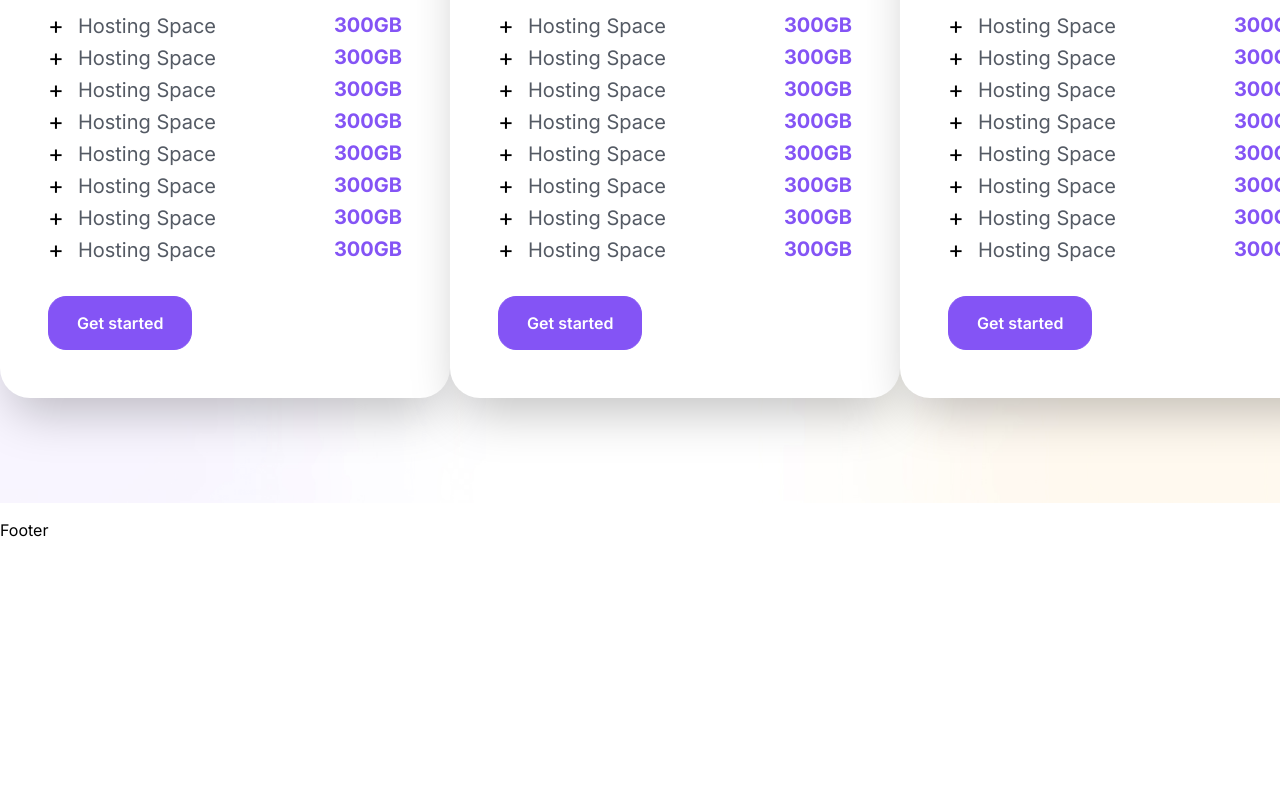
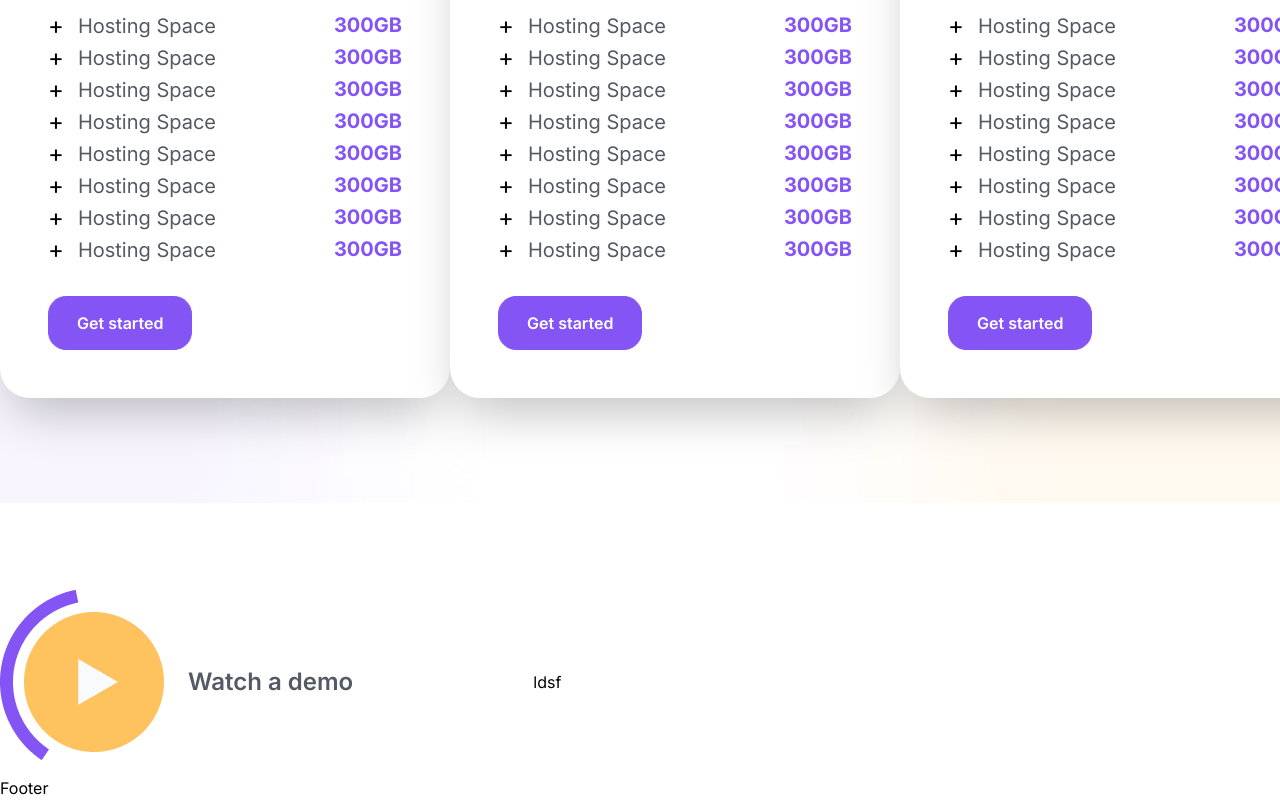
Before and after one commit to sajibkhandev/Innovate4, a Next.js app: page / in a window 1280 px wide. Shown: the part 4790-5590 px from the top of the page. Before the commit the page ends 5332 px from the top, so only its background shows below. Built offline with nearby package versions, Linux system fonts and the light colour scheme.

Commit message:
reteing part left part done

```diff
--- /dev/null
+++ b/app/components/rateing.js
@@ -0,0 +1,25 @@
+import Image from 'next/image'
+import React from 'react'
+import ImageRate from './../../public/rateing.png'
+
+const Rateing = () => {
+  return (
+    <div className='max-w-container mx-auto '>
+        <div className='flex justify-center items-center pt-[70px]'>
+            <div className='w-5/12 flex items-center'>
+            <Image
+            src={ImageRate}
+
+            alt="Picture of the author"
+          />
+          <h6 className='text-[24px] text-[#545A64] font-semibold'>Watch a demo</h6>
+            </div>
+            <div className='w-7/12'>ldsf</div>
+        </div>
+
+
+        </div>
+  )
+}
+
+export default Rateing
--- a/app/page.js
+++ b/app/page.js
@@ -1,6 +1,7 @@
 import Banner from "./components/banner";
 import Business from "./components/business";
 import Distibutate from "./components/distibutate";
+import Rateing from "./components/rateing";
 import Service from "./components/service";
 import Team from "./components/team";
 
@@ -13,6 +14,7 @@ export default function Home() {
   <Business/>
   <Distibutate/>
   <Team/>
+  <Rateing/>
   </>
 
   );
```
Also changed, not shown: public/rateing.png (added).
